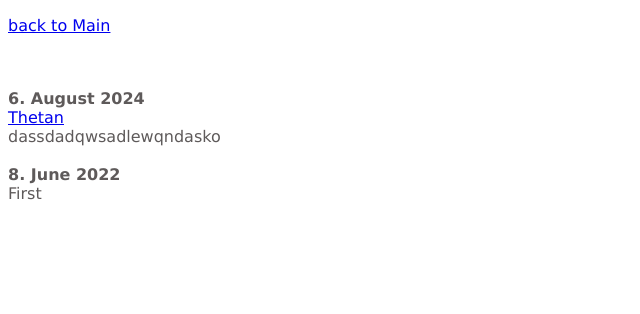
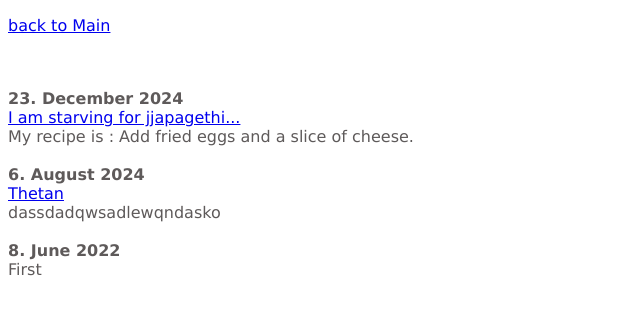
Before and after one commit to hongsuejin/portfolio, a plain HTML site: page archive.html in a window 1280 px wide. Shown: the whole page, without its empty margins (0-640 px from the left). Drawn offline with Linux system fonts and the light colour scheme.

Commit message:
Update archive.html

```diff
--- a/archive.html
+++ b/archive.html
@@ -10,7 +10,10 @@
         <p><a href="index.html">back to Main</a><br><br>
             <be>
 		<br>
-
+           <div class="information"><b>23. December 2024</b><br>
+<a href="https://youtu.be/NCMOilaJ6zk?si=h22PQHg8xInLT317">I am starving for jjapagethi...</a><br>My recipe is : Add fried eggs and a slice of cheese.
+</div>
+	    <br>
 	<div class="information"><b>6. August 2024</b><br>
 <a href="https://youtu.be/Q-YEFkHmakA?si=ivSTbCueusp7GyIn">Thetan</a><br>dassdadqwsadlewqndasko
 </div>
```
